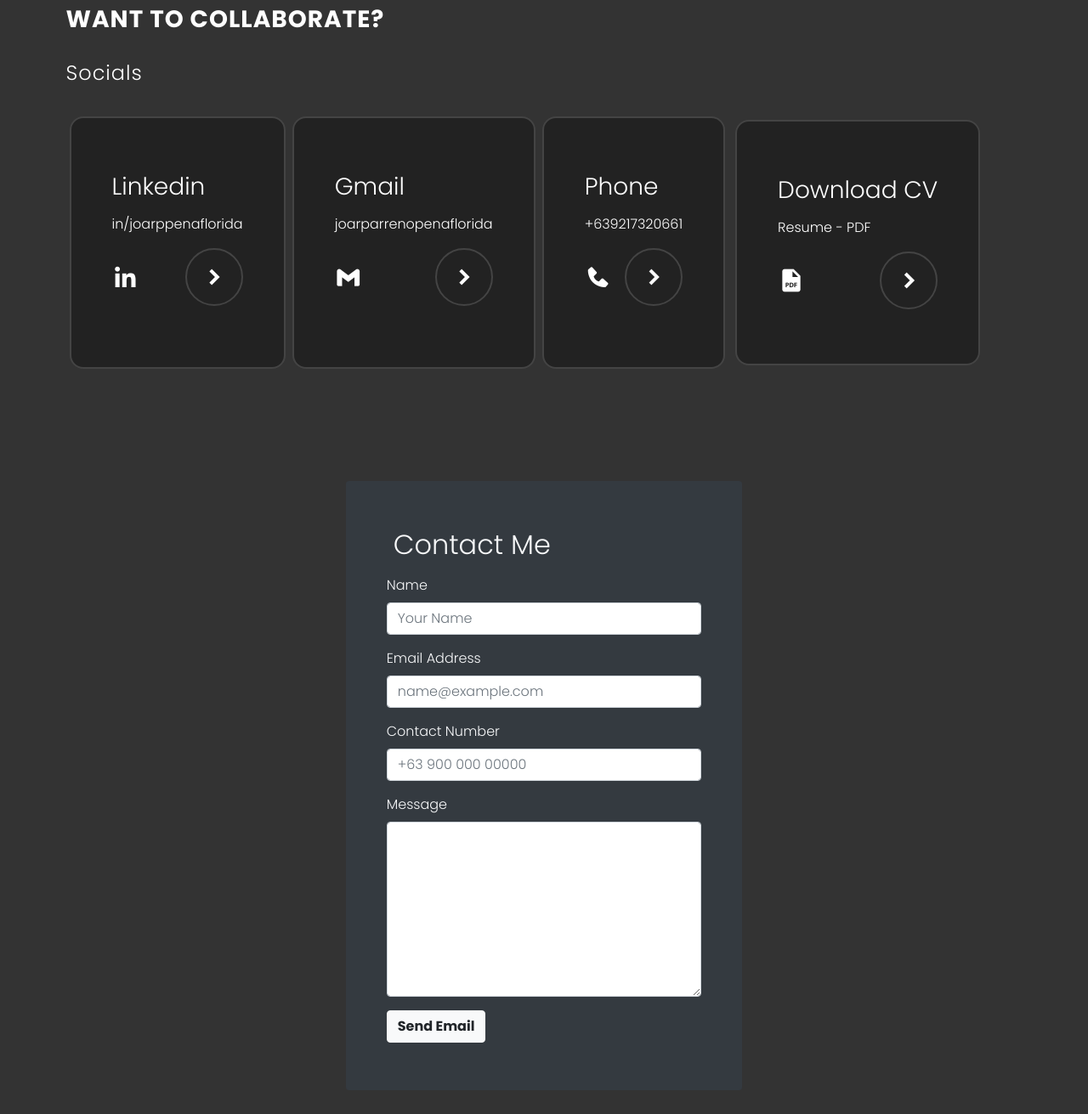
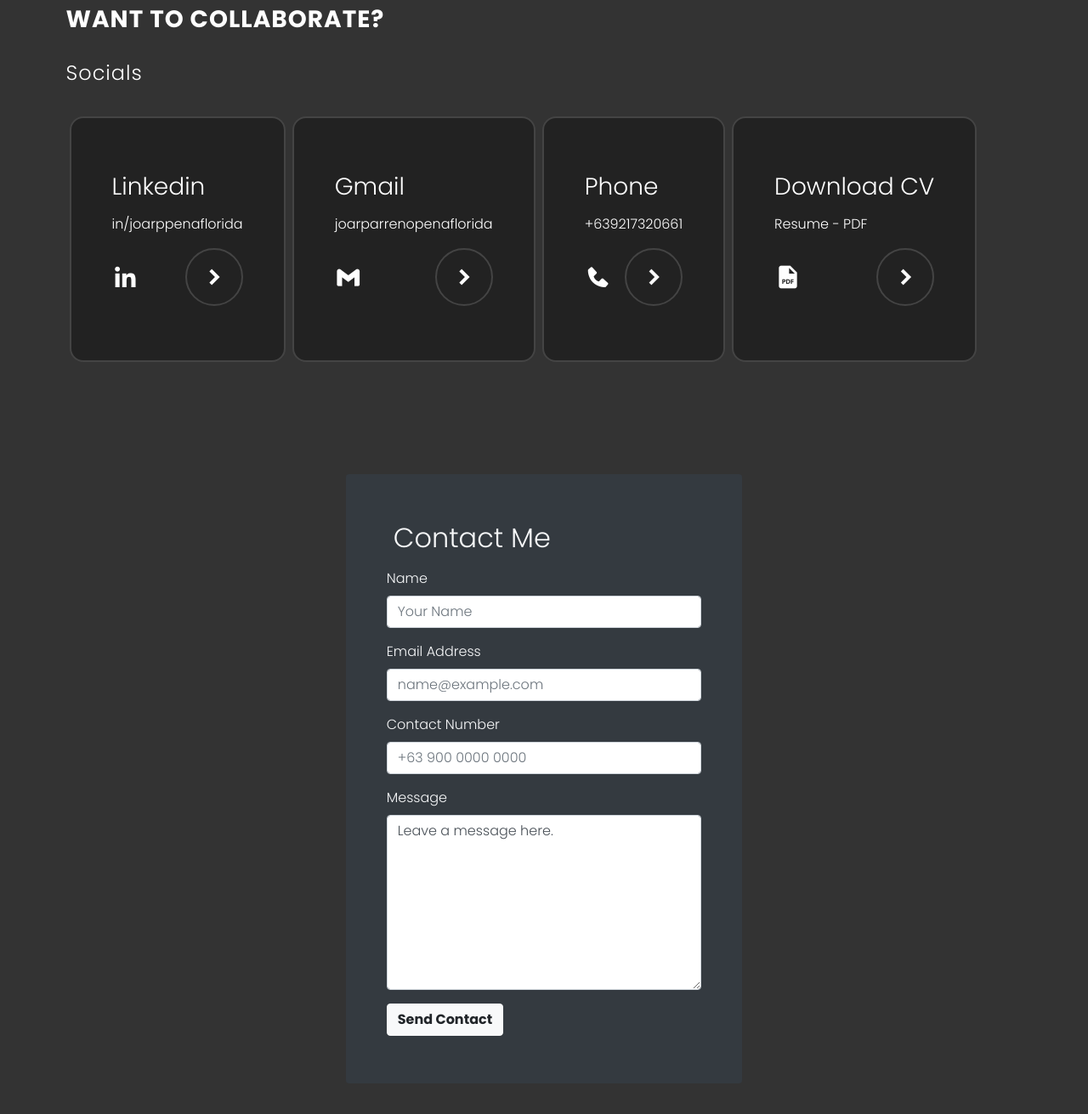
Before and after one commit to Joarpenaflorida/portfolio, a plain HTML site: page index.html in a window 1280 px wide. Shown: the part 3629-4940 px from the top of the page at 85% size. Drawn offline with nearby package versions, Linux system fonts and the light colour scheme.

```diff
--- a/index.html
+++ b/index.html
@@ -67,13 +67,13 @@
           <!-- Push links to the right side -->
           <ul class="navbar-nav ml-auto">
             <li class="nav-item">
-              <a class="nav-link" href="#about">About</a>
+              <a class="nav-link" href="#about">About </a>
             </li>
             <li class="nav-item">
               <a class="nav-link" href="#portfolio">Portfolio</a>
             </li>
             <li class="nav-item">
-              <a class="nav-link" href="#contact">Contact</a>
+              <a class="nav-link" href="#contact">Contact </a>
             </li>
           </ul>
         </div>
@@ -280,7 +280,7 @@
               <i class="bx bxs-chevron-right hover"></i>
             </p>
         </div>
-          <div class="card-container p-5 m-2">
+          <div class="card-container p-5 m-1">
             <h3>Download CV</h3>
             <a href="./assets/file/joarpenaflorida-resume.pdf" target="_blank"></a>
             <span>Resume - PDF</span>
@@ -308,14 +308,14 @@
               </div>
               <div class="form-group">
                 <label for="formGroupExampleInput3">Contact Number</label>
-                <input type="number" class="form-control" id="formGroupExampleInput3" placeholder="+63 900 000 00000">
+                <input type="tel" class="form-control" id="formGroupExampleInput3" placeholder="+63 900 0000 0000">
               </div>
 
               <div class="form-group">
                 <label for="exampleFormControlTextarea1">Message</label>
-                <textarea class="form-control" id="exampleFormControlTextarea1" rows="8"> </textarea>
+                <textarea class="form-control" id="exampleFormControlTextarea1" rows="8">Leave a message here. </textarea>
               </div>
-              <button type="button" data-toggle='modal' data-target='#modal' class="btn btn-light mb-2 font-weight-bold">Send Email</button>
+              <button type="button" data-toggle='modal' data-target='#modal' class="btn btn-light mb-2 font-weight-bold">Send Contact</button>
             </form>
           </div>
 
```
